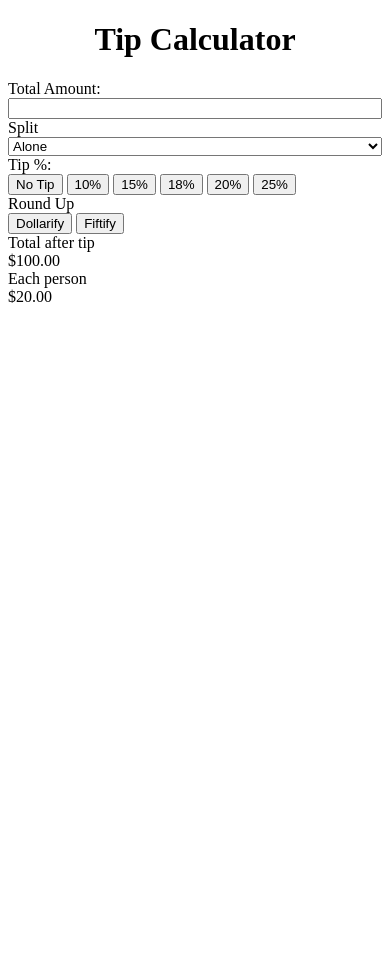
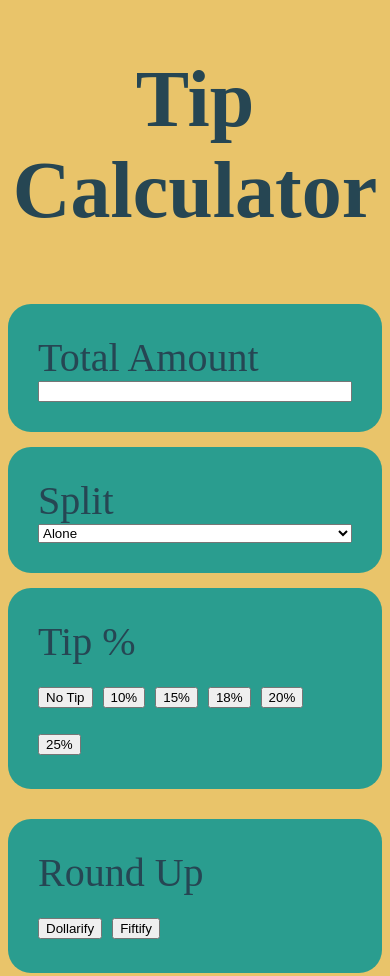
Before and after one commit to wooseok0717/tipcalculator, a plain HTML site: page index.html in a window 390 px wide. Shown: the top 976 px of the page. Before the commit the page ends 844 px from the top, so only its background shows below. Drawn offline with Linux system fonts and the light colour scheme.

Commit message:
changed css and committing to test on mobile

```diff
--- a/css/styles.css
+++ b/css/styles.css
@@ -1,8 +1,33 @@
+h1 {
+  text-align: center;
+  color: #264653;
+}
+
+body {
+  font-size: 40px;
+  background-color: #e9c46a;
+  color: #264653;
+}
+
+.container {
+  background-color: #2a9d8f;
+  margin-top: 15px;
+  display: flex;
+  flex-direction: column;
+  padding: 30px;
+  border-radius: 23px;
+}
+
 #app {
   display: flex;
   flex-direction: column;
 }
 
-h1 {
-  text-align: center;
+#each, #total {
+  text-align: right;
+  font-size: 60px;
 }
+
+.round {
+  margin: 30px 0;
+}
--- a/index.html
+++ b/index.html
@@ -6,8 +6,11 @@
   <body>
     <h1>Tip Calculator</h1>
     <div id="app">
-      <label for="bill">Total Amount:</label>
+      <div class="container">
+        <label for="bill">Total Amount</label>
         <input type="number" min="0.01" step="0.01" id="bill">
+      </div>
+      <div class="container">
         <label for="split">Split</label>
         <select id="split">
           <option>Alone</option>
@@ -16,7 +19,9 @@
           <option>4</option>
           <option>5</option>
         </select>
-      <label for="amount">Tip %:</label>
+      </div>
+      <div class="container">
+        <label for="amount">Tip %</label>
         <div id="amount">
           <button>No Tip</button>
           <button>10%</button>
@@ -25,15 +30,22 @@
           <button>20%</button>
           <button>25%</button>
         </div>
+      </div>
+      <div class="container round">
         <label for="buttons">Round Up</label>
         <div id="buttons">
           <button>Dollarify</button>
           <button>Fiftify</button>
         </div>
+      </div>
+      <div class="container">
         <label for="total">Total after tip</label>
-      <div id="total">$100.00</div>
+        <div id="total">$<span>0.00</span></div>
+      </div>
+      <div class="container">
         <label for="each">Each person</label>
-      <div id="each">$20.00</div>
+        <div id="each">$<span>0.00</span></div>
+      </div>
     </div>
   </body>
 </html>
```
Lines whose indentation alone changed are shown as unchanged.
